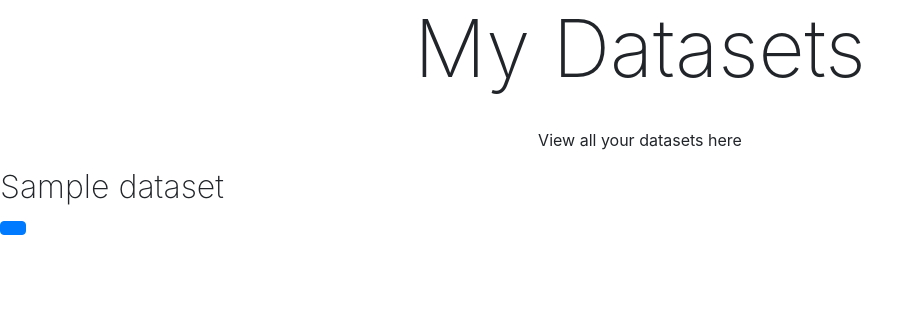
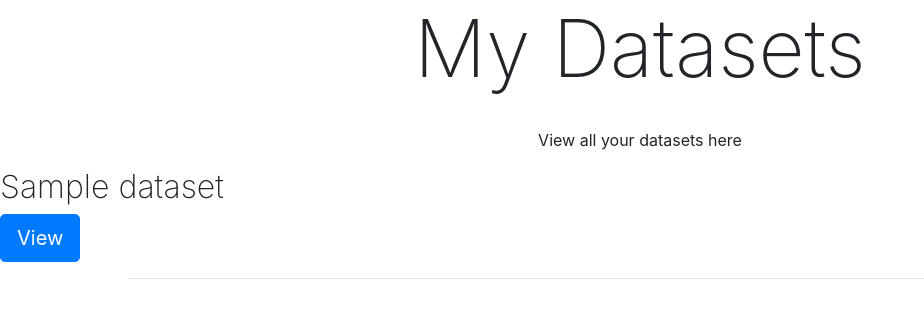
Before and after one commit to jere-mie/domains-software, a Flask app: page /account in a window 1280 px wide. Shown: the part 144-462 px from the top of the page, without its empty margins (0-924 px from the left). Run offline with Flask 2, Linux system fonts and the light colour scheme; a user stored in the database is signed in; tables that the repository leaves empty hold one stand-in row (values such as "Sample post"); parts of the project's set-up code (start-up, migrations or seed data) failed here and were passed over; some libraries are stand-ins or nearby versions.

Commit message:
ever so slightly prettier

```diff
--- a/website/templates/account.html
+++ b/website/templates/account.html
@@ -8,6 +8,8 @@
 
     {% for dataset in datasets %}
         <h2 class="thin">{{ dataset.title }}</h2>
-        <a href="{{ url_for('dataset', ds_id=dataset.id) }}" class="btn btn-primary"></a>
+        <a href="{{ url_for('dataset', ds_id=dataset.id) }}" class="btn btn-lg btn-primary">View</a>
+        <hr width="80%">
+        <br>
     {% endfor %}
 {% endblock %}
```
